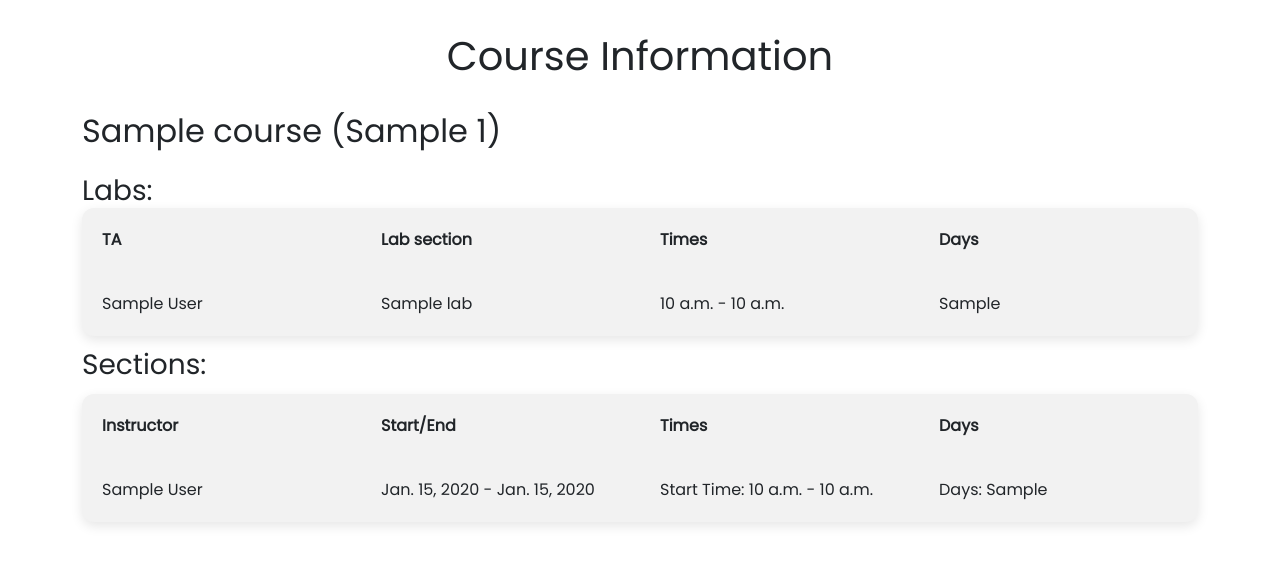
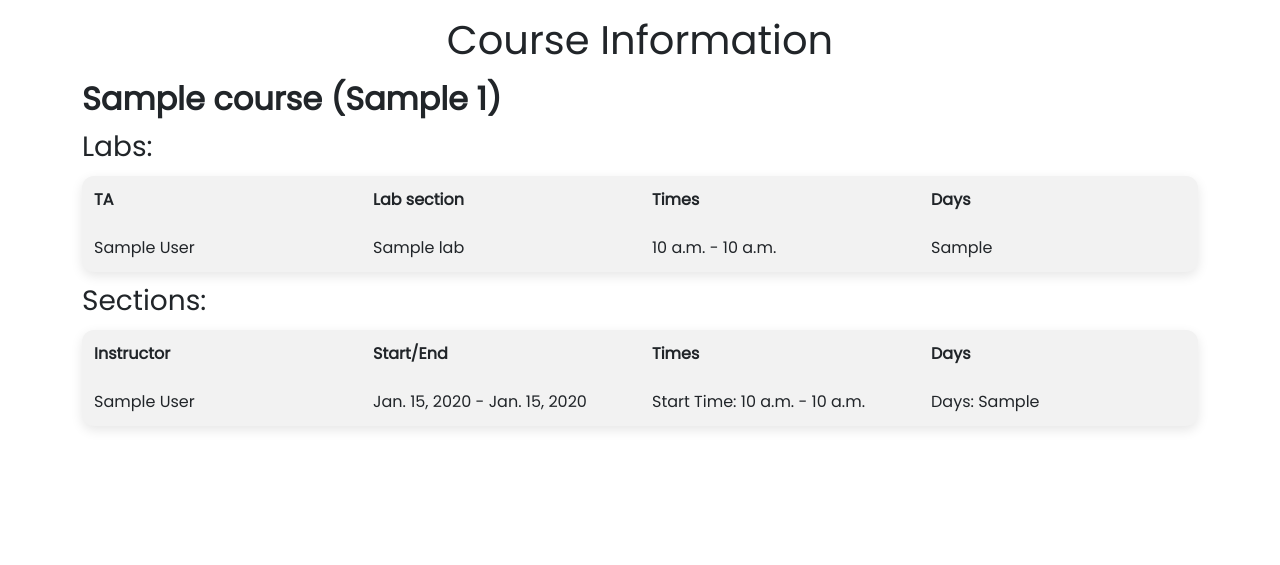
Before and after one commit to kuehnla/TurboNerds, a Django app: page /course_information/ in a window 1280 px wide. Shown: the part 56-621 px from the top of the page. Run offline with Django 5.2, Linux system fonts and the light colour scheme; a user stored in the database is signed in; tables that the repository leaves empty hold one stand-in row (values such as "Sample post").

Commit message:
cleaned up course info spacing, and will not render blank tables for empty section/lab sets

```diff
--- a/TurboNerds/SchedulingApp/static/course_info.css
+++ b/TurboNerds/SchedulingApp/static/course_info.css
@@ -7,11 +7,10 @@ body {
     font-family: "Poppins-Regular", serif;
 }
 
+
 .table_container {
-    padding-bottom: 32px;
     display: flex;
     flex-direction: column;
-    gap: 12px;
 }
 
 table {
@@ -41,15 +40,27 @@ thead th:nth-child(4) {
 
 th,
 td {
-    padding: 20px;
+    padding: 12px 0 12px 12px;
 }
 
 h1 {
     text-align: center;
-    padding: 32px 0px 32px 0px;
     margin-bottom: 0;
+    padding: 16px 0 16px 0;
 }
 
 h3, h2 {
     margin-bottom: 0px;
 }
+
+h3 {
+    padding: 12px 0 12px 0;
+}
+
+h2 {
+    font-weight: bolder;
+}
+
+.course_container {
+    padding-bottom: 32px;
+}
--- a/TurboNerds/SchedulingApp/templates/course/course_assignments.html
+++ b/TurboNerds/SchedulingApp/templates/course/course_assignments.html
@@ -17,12 +17,13 @@
 
   <h1>Course Information</h1>
   <div class="container">
+  {% if courses %}
   {% for course in courses %}
-
+    <div class="course_container">
     <h2>{{ course.name }} ({{ course.department }} {{ course.number }})</h2>
-    <br>
-    <h3>Labs:</h3>
+    {% if course.lab_set.all %}
     <div class="table_container">
+      <h3>Labs:</h3>
       <table>
         <tr>
           <th>TA</th>
@@ -39,10 +40,12 @@
           </tr>
         {% endfor %}
       </table>
+    {% endif %}
 
-    <h3>Sections:</h3>
+    {% if course.section_set.all %}
 
     <table>
+    <h3>Sections:</h3>
       <tr>
         <th>Instructor</th>
         <th>Start/End</th>
@@ -57,7 +60,12 @@
         </table>
       {% endfor %}
     </div>
+    {% endif %}
 
+    </div>
   {% endfor %}
+  {% else %}
+    <h2>No courses at this time.</h2>
+  {% endif %}
   </div>
 {% endblock %}
```
Also changed, not shown: TurboNerds/SchedulingApp/migrations/0007_alter_user_password_delete_users.py (added).
